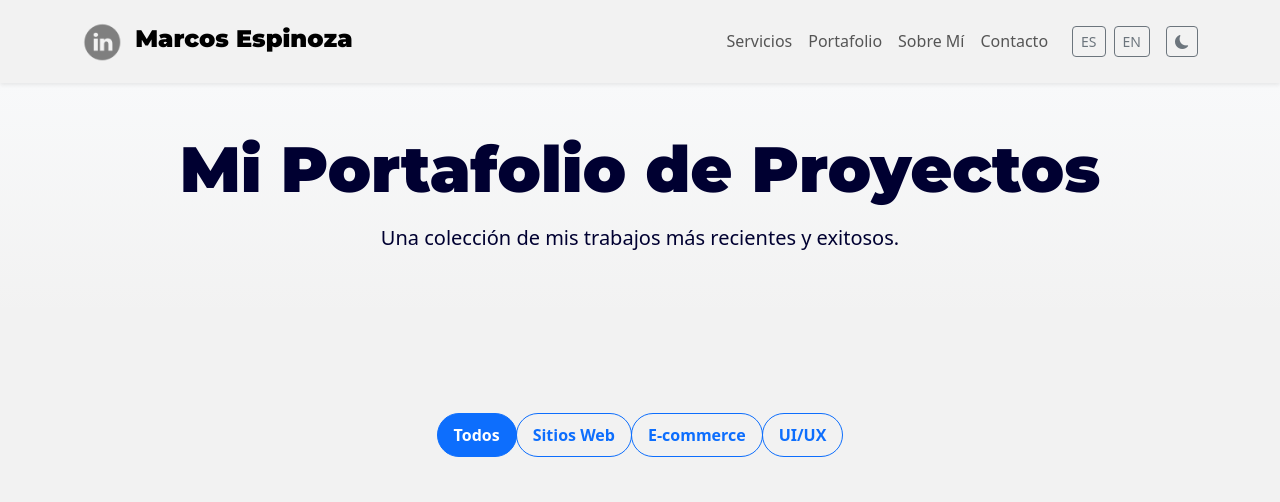
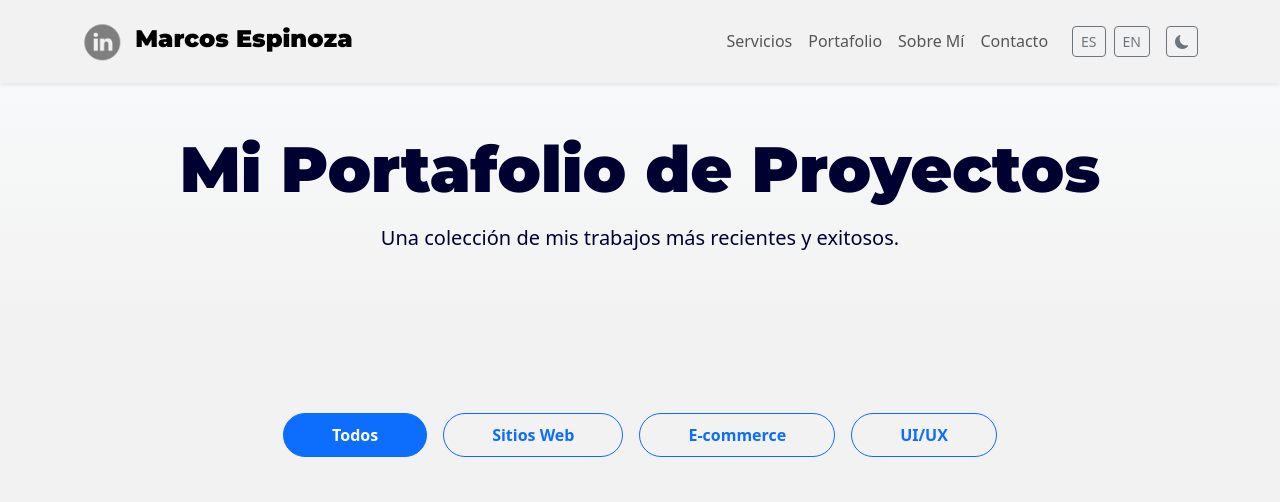
Before and after one commit to marcosjea199/mespdesingweb, a plain HTML site: page portfolio.html in a window 1280 px wide. Shown: the top 502 px of the page. Drawn offline with nearby package versions, Linux system fonts and the light colour scheme.

Commit message:
new updates

```diff
--- a/portfolio.html
+++ b/portfolio.html
@@ -93,15 +93,15 @@
 
         <section class="portfolio-grid-section py-5">
             <div class="container p-md-5">
-                <div class="text-center mb-5">
-                    <div class="btn-group" role="group" id="filter-buttons">
-                        <button type="button" class="btn btn-outline-primary active" data-filter="all"
+                <div class="text-center mb-5 overflow-x-auto px-5 px-md-1">
+                    <div class="d-flex gap-3 justify-content-start justify-content-lg-center mx-auto mx-md-0" role="group" id="filter-buttons">
+                        <button type="button" class="btn btn-outline-primary active px-5" data-filter="all"
                             data-i18n="filtro_todos">Todos</button>
-                        <button type="button" class="btn btn-outline-primary" data-filter="web"
+                        <button type="button" class="btn btn-outline-primary px-5" data-filter="web"
                             data-i18n="filtro_web">Sitios Web</button>
-                        <button type="button" class="btn btn-outline-primary" data-filter="ecommerce"
+                        <button type="button" class="btn btn-outline-primary px-5" data-filter="ecommerce"
                             data-i18n="filtro_ecommerce">E-commerce</button>
-                        <button type="button" class="btn btn-outline-primary" data-filter="ui-ux"
+                        <button type="button" class="btn btn-outline-primary px-5" data-filter="ui-ux"
                             data-i18n="filtro_uiux">UI/UX</button>
                     </div>
                 </div>
```
Also changed, not shown: index.html (+3 -3 lines).
